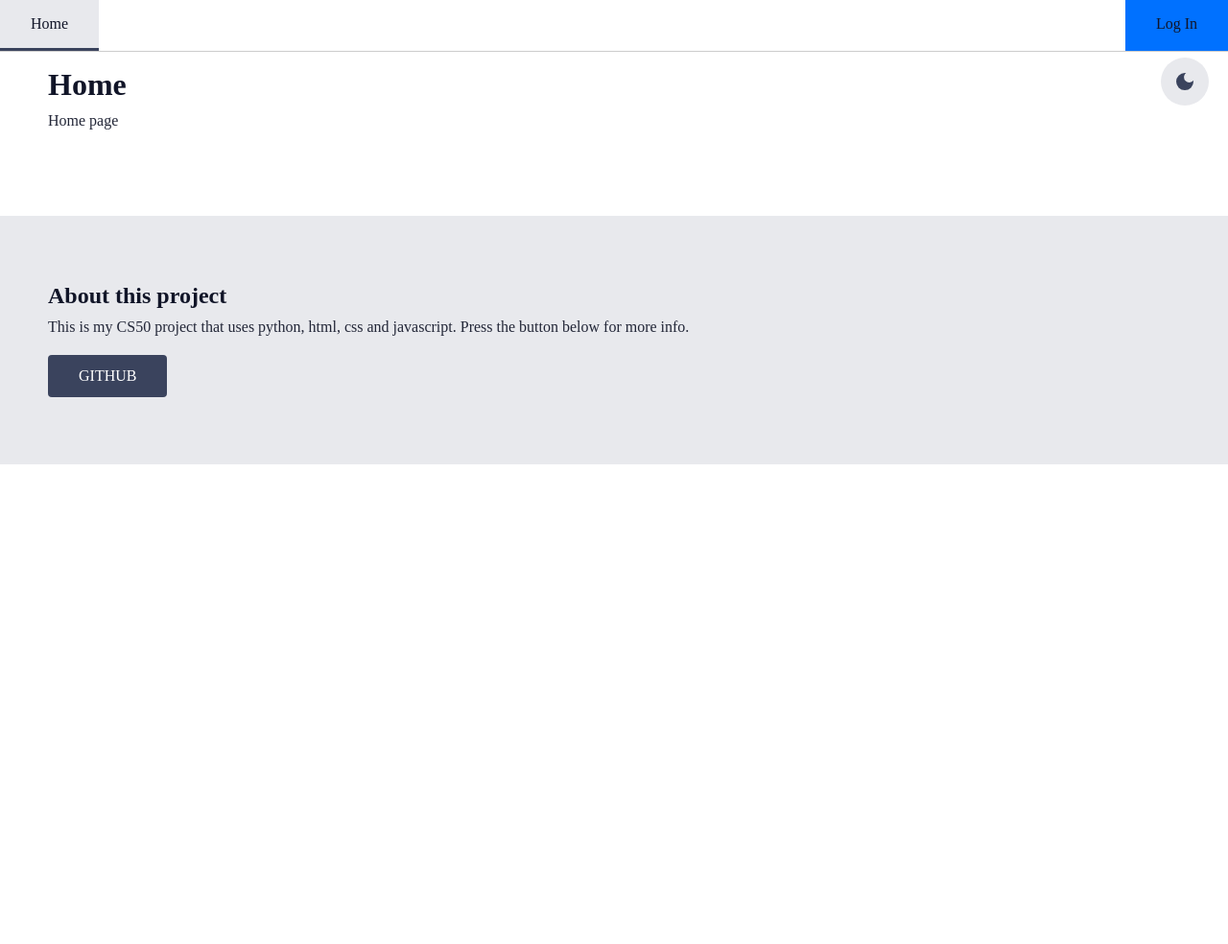
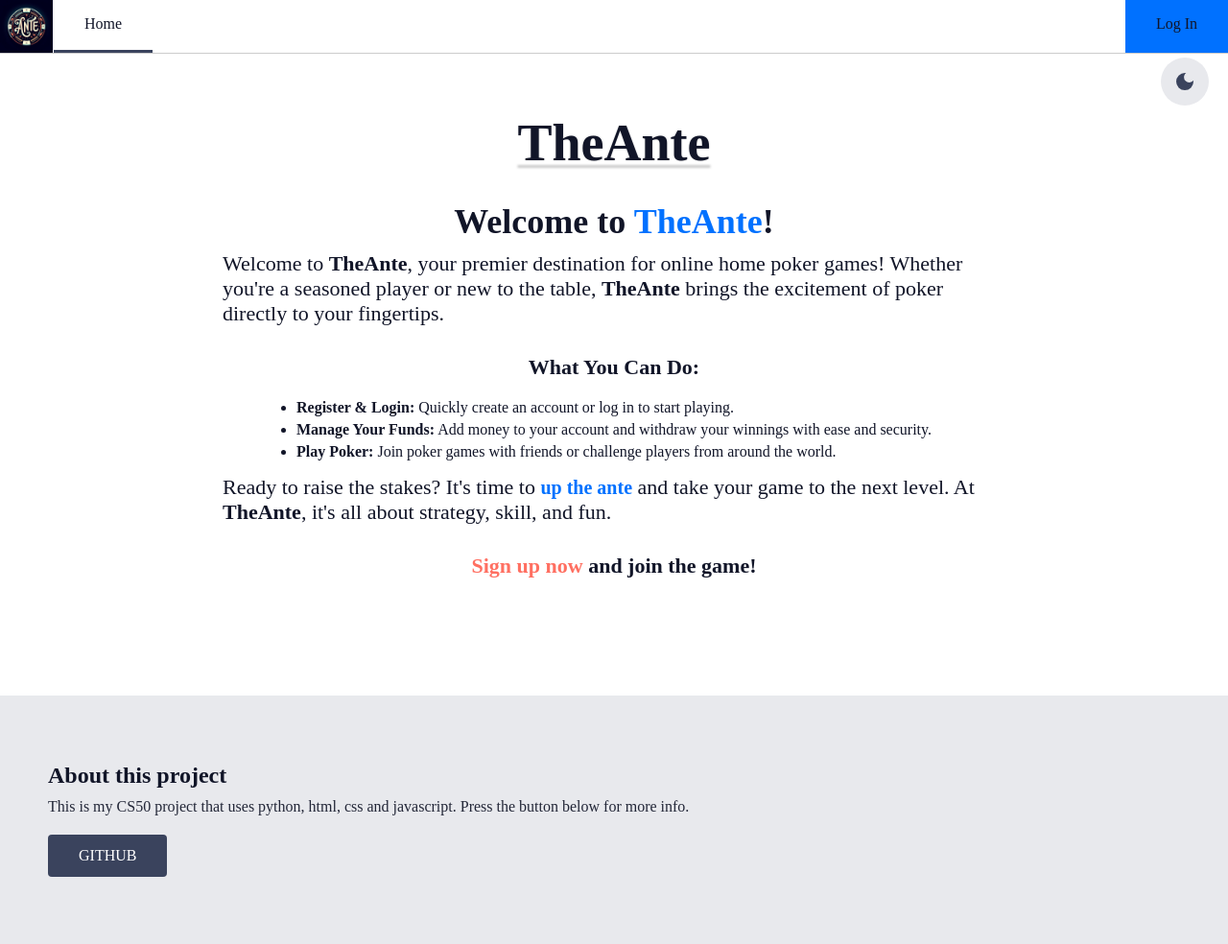
Before and after one commit to Agirunator/poker-project, a Flask app: page / in a window 1280 px wide. Shown: the whole page at 96% size. Before the commit the page ends 484 px from the top, so only its background shows below. Run offline with Flask 3, Linux system fonts and the light colour scheme.

Commit message:
Home page design, logo

```diff
--- a/static/css/styles.css
+++ b/static/css/styles.css
@@ -103,6 +103,11 @@
   display: flex;
 }
 
+nav img {
+  height: 55px;
+  margin-right: 1px;
+}
+
 nav .home-li {
   margin-right: auto;
 }
@@ -126,6 +131,66 @@
 
 nav a.accent-link {
   background-color: var(--accent-color);
+}
+
+/* index */
+
+.page-content {
+  position: relative;
+  left: 50%;
+  transform: translateX(-50%);
+  justify-content: center;
+  align-items: center;
+  width: 80%;
+  background: transparent;
+  padding: 2em 4em;
+  margin-top: 1em;
+  display: flex;
+  flex-direction: column;
+}
+
+.page-content h1 {
+  font-size: 54px;
+  color: var(--text-color);
+  text-decoration: underline;
+  text-decoration-thickness: 3px;
+  text-underline-offset: 5px;
+  text-decoration-color: transparent;
+  text-shadow: 0 0 2px var(--base-shadow);
+  padding-bottom: 30px;
+}
+
+.page-content p {
+  font-size: 22px;
+  color: var(--text-color);
+}
+
+.page-content ul li {
+  color: var(--text-color);
+  padding-bottom: 5px;
+}
+
+.page-content h2 {
+  color: var(--text-color);
+  font-size: 36px;
+}
+
+.page-content span {
+  color: var(--accent-color);
+}
+
+.cta {
+  font-size: 20px;
+  font-weight: bold;
+  color: #ff6f61;
+}
+.cta a {
+  text-decoration: none;
+  color: #ff6f61;
+  font-weight: bold;
+}
+.cta a:hover {
+  text-decoration: underline;
 }
 
 /* auth */
--- a/templates/index.html
+++ b/templates/index.html
@@ -5,8 +5,19 @@
 {% endblock %}
 
 {% block body %}
-    <h1>Home</h1>
-    <p>Home page</p>
+    <div class="page-content">
+        <h1>TheAnte</h1>
+        <h2>Welcome to <span>TheAnte</span>!</h2>
+        <p>Welcome to <strong>TheAnte</strong>, your premier destination for online home poker games! Whether you're a seasoned player or new to the table, <strong>TheAnte</strong> brings the excitement of poker directly to your fingertips.</p>
+        <p><strong>What You Can Do:</strong></p>
+        <ul>
+            <li><strong>Register & Login:</strong> Quickly create an account or log in to start playing.</li>
+            <li><strong>Manage Your Funds:</strong> Add money to your account and withdraw your winnings with ease and security.</li>
+            <li><strong>Play Poker:</strong> Join poker games with friends or challenge players from around the world.</li>
+        </ul>
+        <p>Ready to raise the stakes? It's time to <span class="cta">up the ante</span> and take your game to the next level. At <strong>TheAnte</strong>, it's all about strategy, skill, and fun.</p>
+        <p class="cta"> <a href="/auth">Sign up now</a> and join the game!</p>
+    </div>
 {% endblock %}
 
 {% block scripts %}
--- a/templates/layout.html
+++ b/templates/layout.html
@@ -4,7 +4,7 @@
     <head>
         <meta charset="UTF-8">
         <meta name="viewport" content="width=device-width, initial-scale=1.0">
-        <title>Poker: {% block title %}{% endblock %}</title>
+        <title>TheAnte: {% block title %}{% endblock %}</title>
         <link rel="stylesheet" href="static/css/styles.css">
         <script type="text/javascript" src="static/js/darkmode.js" defer></script>
         <link href='https://unpkg.com/boxicons@2.1.4/css/boxicons.min.css' rel='stylesheet'>
@@ -13,6 +13,7 @@
         <header>
             <nav>
                 <ul>
+                    <img src="static/images/TheAnte_logo.png" alt="logo">
                     <li class="home-li"><a href="/" class="{% if request.path == '/' %}active-link{% endif %}">Home</a></li>
                     {% if current_user.is_authenticated %}
                         <li><a class="accent-link" href="/logout" class="{% if request.path == '/logout' %}active-link{% endif %}">Log Out</a></li>
```
Also changed, not shown: static/images/TheAnte_logo.png (added).
